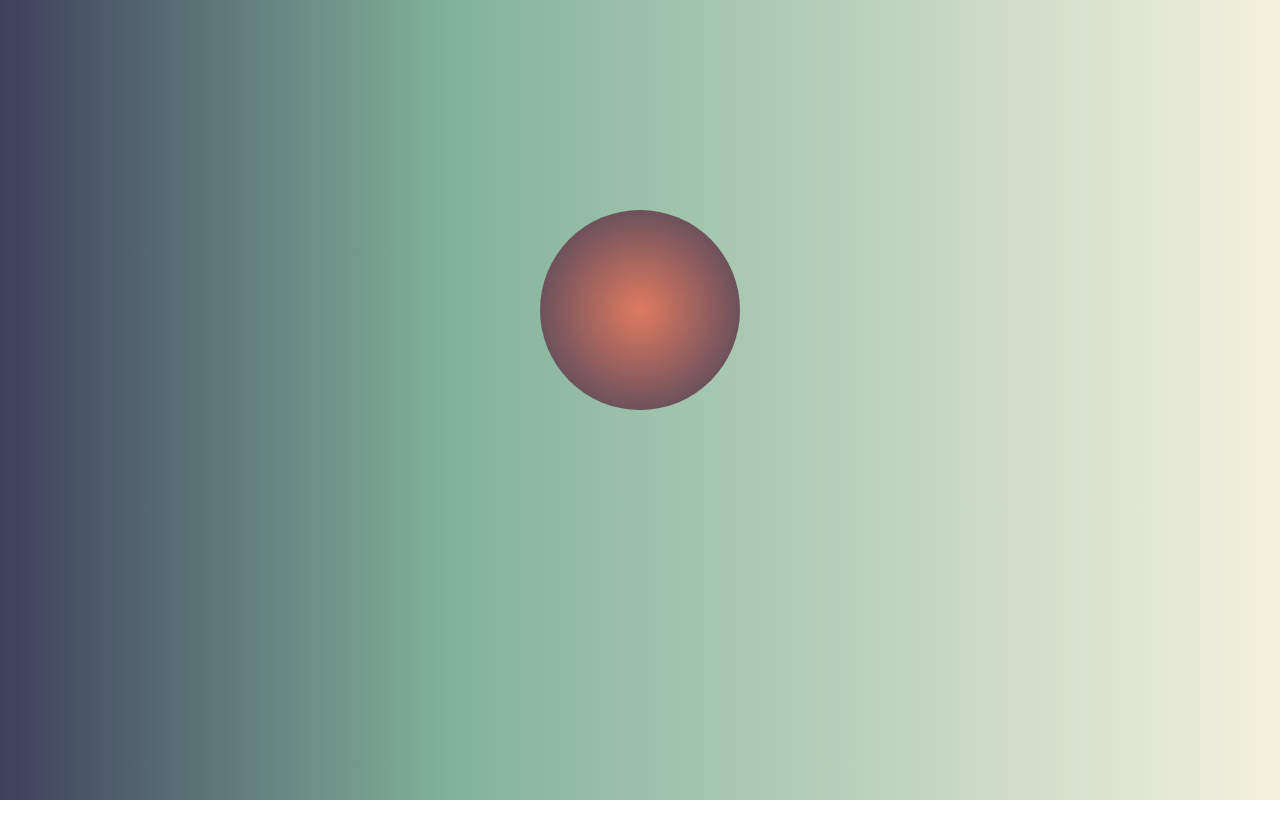
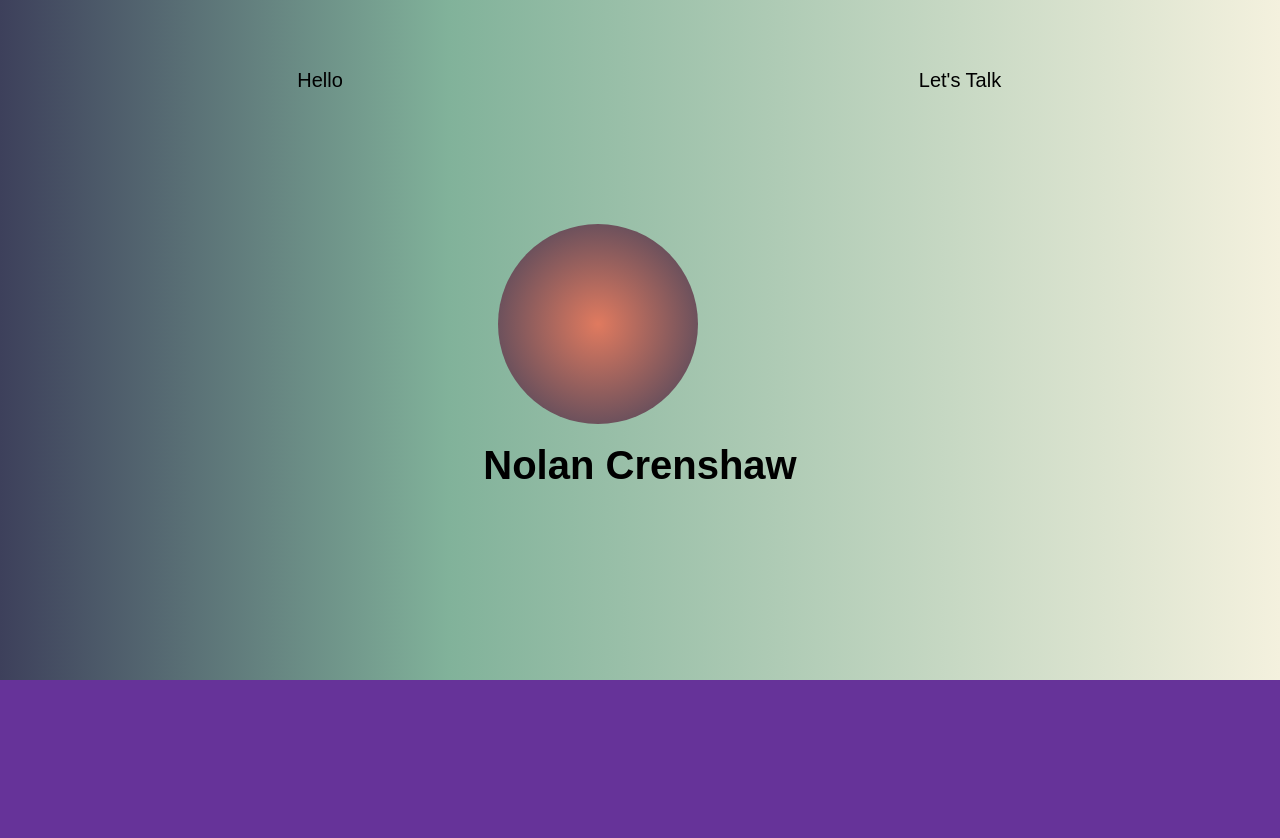
Before and after one commit to NolanCrenshaw/nolancrenshaw.github.io, a React (Create React App) app: page / in a window 1280 px wide. Shown: the top 838 px of the page. Before the commit the page ends 800 px from the top, so only its background shows below. Built offline with nearby package versions, Linux system fonts and the light colour scheme.

Commit message:
transition ready to be designed

```diff
--- a/package.json
+++ b/package.json
@@ -7,6 +7,7 @@
     "@testing-library/jest-dom": "^4.2.4",
     "@testing-library/react": "^9.5.0",
     "@testing-library/user-event": "^7.2.1",
+    "framer-motion": "^2.9.5",
     "node-sass": "^4.14.1",
     "react": "^16.13.1",
     "react-dom": "^16.13.1",
--- a/src/components/Main.js
+++ b/src/components/Main.js
@@ -1,6 +1,7 @@
 import React from "react";
 import Navbar from "./Navbar";
 import Profile from "./Profile";
+import Transition from "./Transition";
 
 const Main = () => {
   return (
@@ -8,6 +9,7 @@ const Main = () => {
       <div className="main-container">
         <Navbar />
         <Profile />
+        <Transition />
       </div>
     </>
   );
--- a/src/components/Navbar.js
+++ b/src/components/Navbar.js
@@ -5,9 +5,9 @@ const Navbar = () => {
     <>
       <div className="navbar-container">
         <nav>
-          <li id="about_me"></li>
-          <li id="contact"></li>
-          <div id="social_box"></div>
+          <li id="about_me">Hello</li>
+          <li id="contact">Let's Talk</li>
+          {/* <div id="social_box"></div> */}
         </nav>
       </div>
     </>
--- a/src/components/Profile.js
+++ b/src/components/Profile.js
@@ -1,11 +1,17 @@
 import React from "react";
+import { motion } from "framer-motion";
 
 const Profile = () => {
   return (
     <div className="profile-container">
-      <div>
+      <motion.div
+        initial={{ opacity: 0, y: -500, scale: 0.2 }}
+        animate={{ opacity: 1, y: 0, scale: 1 }}
+        transition={{ delay: 1, type: "spring", stiffness: 100, duration: 3 }}
+      >
         <img />
-      </div>
+      </motion.div>
+      <h2>Nolan Crenshaw</h2>
     </div>
   );
 };
--- /dev/null
+++ b/src/components/Transition.js
@@ -0,0 +1,7 @@
+import React from "react";
+
+const Transition = () => {
+  return <div className="transition-container"></div>;
+};
+
+export default Transition;
--- a/src/styles/_main.scss
+++ b/src/styles/_main.scss
@@ -1,6 +1,10 @@
 .main-container {
-  height: 100vh;
+  height: auto;
   width: 100vw;
+
+  overflow: hidden;
+  scrollbar-width: none;
+  z: index 1;
 
   background: rgb(61, 64, 91);
   background: linear-gradient(
@@ -12,5 +16,5 @@
 
   display: grid;
   grid-template-columns: 1fr 4fr 1fr;
-  grid-template-rows: 10vh 90vh;
+  grid-template-rows: 20vh 65vh 35vh;
 }
--- a/src/styles/_navbar.scss
+++ b/src/styles/_navbar.scss
@@ -1,16 +1,16 @@
 .navbar-container {
-  grid-column: 2/3;
+  grid-column: 1/4;
   grid-row: 1/2;
 
   width: 100%;
-  height: 10vh;
+  height: 20vh;
   margin: auto;
-  // background-color: red;
+  // background-color: rgb(177, 151, 151);
 
   nav {
     display: grid;
-    grid-template-columns: 1fr 3fr 2fr;
-    grid-template-rows: 10vh;
+    grid-template-columns: 1fr 1fr;
+    grid-template-rows: 20vh;
 
     li {
       padding: 1rem;
--- a/src/styles/_profile.scss
+++ b/src/styles/_profile.scss
@@ -3,8 +3,8 @@
   grid-row: 2/3;
 
   display: grid;
-  grid-template-columns: 2fr 1fr 2fr;
-  grid-template-rows: 1fr 1fr 3fr;
+  grid-template-columns: 2fr 2fr 2fr;
+  grid-template-rows: 1fr auto 1fr 3fr;
 
   div {
     grid-column: 2/3;
@@ -20,4 +20,11 @@
       rgba(61, 64, 91, 1) 100%
     );
   }
+  h2 {
+    grid-column: 1/4;
+    grid-row: 3/4;
+
+    justify-self: center;
+    align-self: flex-end;
+  }
 }
--- a/src/styles/index.css
+++ b/src/styles/index.css
@@ -19,7 +19,7 @@ h1 {
 }
 
 h2 {
-  font-size: 3rem;
+  font-size: 4rem;
 }
 
 p {
@@ -43,8 +43,11 @@ a {
 }
 
 .main-container {
-  height: 100vh;
+  height: auto;
   width: 100vw;
+  overflow: hidden;
+  scrollbar-width: none;
+  z: index 1;
   background: #3d405b;
   background: -webkit-gradient(linear, left top, right top, from(#3d405b), color-stop(35%, #81b29a), to(#f4f1de));
   background: linear-gradient(90deg, #3d405b 0%, #81b29a 35%, #f4f1de 100%);
@@ -52,29 +55,29 @@ a {
   display: grid;
   -ms-grid-columns: 1fr 4fr 1fr;
       grid-template-columns: 1fr 4fr 1fr;
-  -ms-grid-rows: 10vh 90vh;
-      grid-template-rows: 10vh 90vh;
+  -ms-grid-rows: 20vh 65vh 35vh;
+      grid-template-rows: 20vh 65vh 35vh;
 }
 
 .navbar-container {
-  -ms-grid-column: 2;
-  -ms-grid-column-span: 1;
-  grid-column: 2/3;
+  -ms-grid-column: 1;
+  -ms-grid-column-span: 3;
+  grid-column: 1/4;
   -ms-grid-row: 1;
   -ms-grid-row-span: 1;
   grid-row: 1/2;
   width: 100%;
-  height: 10vh;
+  height: 20vh;
   margin: auto;
 }
 
 .navbar-container nav {
   display: -ms-grid;
   display: grid;
-  -ms-grid-columns: 1fr 3fr 2fr;
-      grid-template-columns: 1fr 3fr 2fr;
-  -ms-grid-rows: 10vh;
-      grid-template-rows: 10vh;
+  -ms-grid-columns: 1fr 1fr;
+      grid-template-columns: 1fr 1fr;
+  -ms-grid-rows: 20vh;
+      grid-template-rows: 20vh;
 }
 
 .navbar-container nav li {
@@ -134,10 +137,10 @@ a {
   grid-row: 2/3;
   display: -ms-grid;
   display: grid;
-  -ms-grid-columns: 2fr 1fr 2fr;
-      grid-template-columns: 2fr 1fr 2fr;
-  -ms-grid-rows: 1fr 1fr 3fr;
-      grid-template-rows: 1fr 1fr 3fr;
+  -ms-grid-columns: 2fr 2fr 2fr;
+      grid-template-columns: 2fr 2fr 2fr;
+  -ms-grid-rows: 1fr auto 1fr 3fr;
+      grid-template-rows: 1fr auto 1fr 3fr;
 }
 
 .profile-container div {
@@ -153,4 +156,28 @@ a {
   background: #e07a5f;
   background: radial-gradient(circle, #e07a5f 0%, #3d405b 100%);
 }
+
+.profile-container h2 {
+  -ms-grid-column: 1;
+  -ms-grid-column-span: 3;
+  grid-column: 1/4;
+  -ms-grid-row: 3;
+  -ms-grid-row-span: 1;
+  grid-row: 3/4;
+  -ms-grid-column-align: center;
+      justify-self: center;
+  -ms-flex-item-align: end;
+      align-self: flex-end;
+}
+
+.transition-container {
+  -ms-grid-column: 1;
+  -ms-grid-column-span: 3;
+  grid-column: 1/4;
+  -ms-grid-row: 3;
+  -ms-grid-row-span: 1;
+  grid-row: 3/4;
+  z-index: 2;
+  background-color: rebeccapurple;
+}
 /*# sourceMappingURL=index.css.map */
--- a/src/styles/index.scss
+++ b/src/styles/index.scss
@@ -22,7 +22,7 @@ h1 {
   font-size: 2.5rem;
 }
 h2 {
-  font-size: 3rem;
+  font-size: 4rem;
 }
 p {
   font-size: 2rem;
@@ -44,3 +44,4 @@ a {
 @import "main";
 @import "navbar";
 @import "profile";
+@import "transition";
```
Also changed, not shown: src/styles/_transition.scss (added, +8 -0 lines), 2 other files (tests, documents, lock files or other folders).
